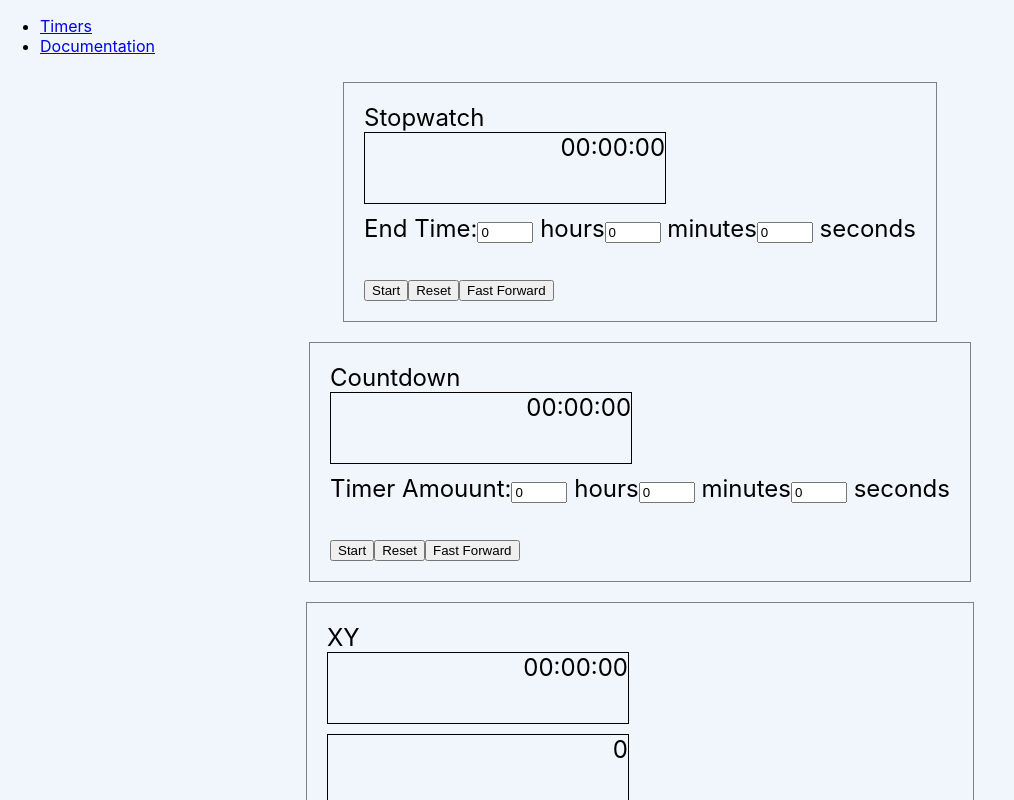
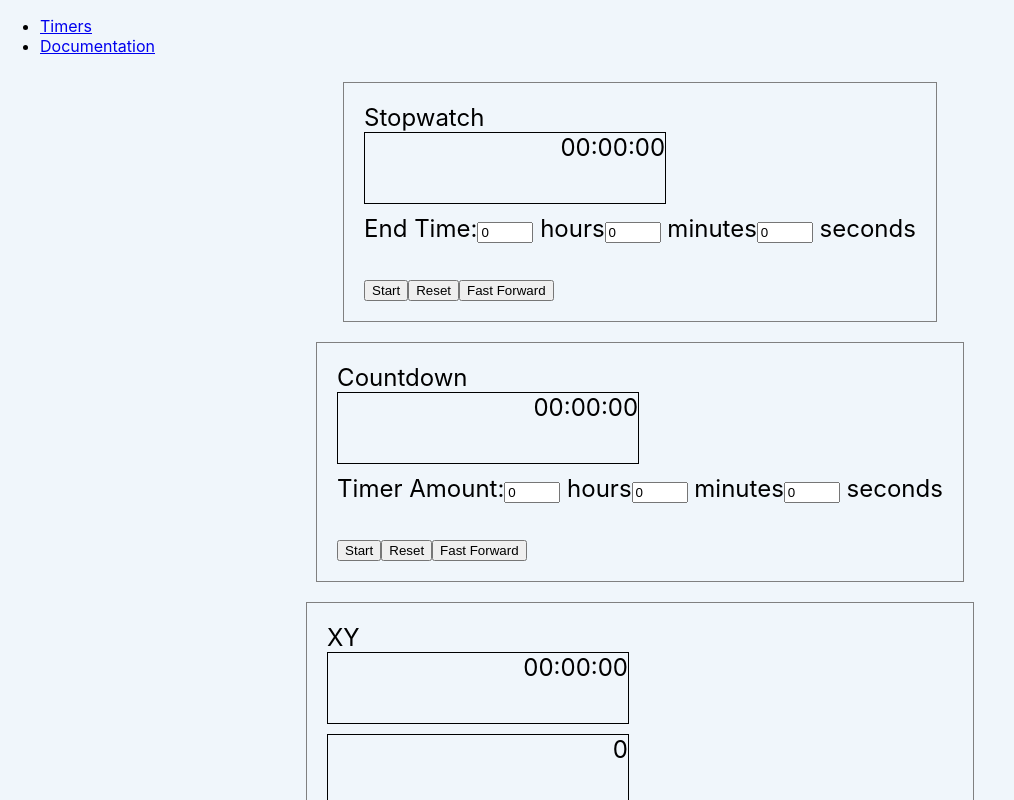
Before and after one commit to prof-tejera/assignment-1-dtpnst, a React (Create React App) app: page / in a window 1280 px wide. Shown: the whole page, without its empty margins (0-1014 px from the left). Built offline with nearby package versions, Linux system fonts and the light colour scheme.

Commit message:
Deployment changes

```diff
--- a/package.json
+++ b/package.json
@@ -30,5 +30,6 @@
       "last 1 firefox version",
       "last 1 safari version"
     ]
-  }
+  },
+  "homepage": "https://prof-tejera.github.io/assignment-1-dtpnst"
 }
--- a/src/components/timers/Countdown.js
+++ b/src/components/timers/Countdown.js
@@ -59,7 +59,7 @@ const Countdown = () => {
     return (
         <Panel>
             <DisplayTime value={currentTime}/>
-            <TimeInput label="Timer Amouunt" duration={countdownAmount} onTimeChange={handleCountdownAmountChange} />
+            <TimeInput label="Timer Amount" duration={countdownAmount} onTimeChange={handleCountdownAmountChange} />
             <br/>
             <Button text={isRunning ? "Stop" : "Start"} onClick={handleStartStopClick} />
             <Button text="Reset" onClick={handleResetClick}/>
--- a/src/components/timers/Tabata.js
+++ b/src/components/timers/Tabata.js
@@ -70,7 +70,7 @@ const Tabata = () => {
               setCurrentTime(restTime.getTotalSeconds());
               setIsRest(true);
             }
-          } else if (currentRound == numRounds && !isRest) {
+          } else if (currentRound === numRounds && !isRest) {
             setCurrentTime(restTime.getTotalSeconds());
             setIsRest(true);
           } else {
```
Also changed, not shown: 1 other file (tests, documents, lock files or other folders).
